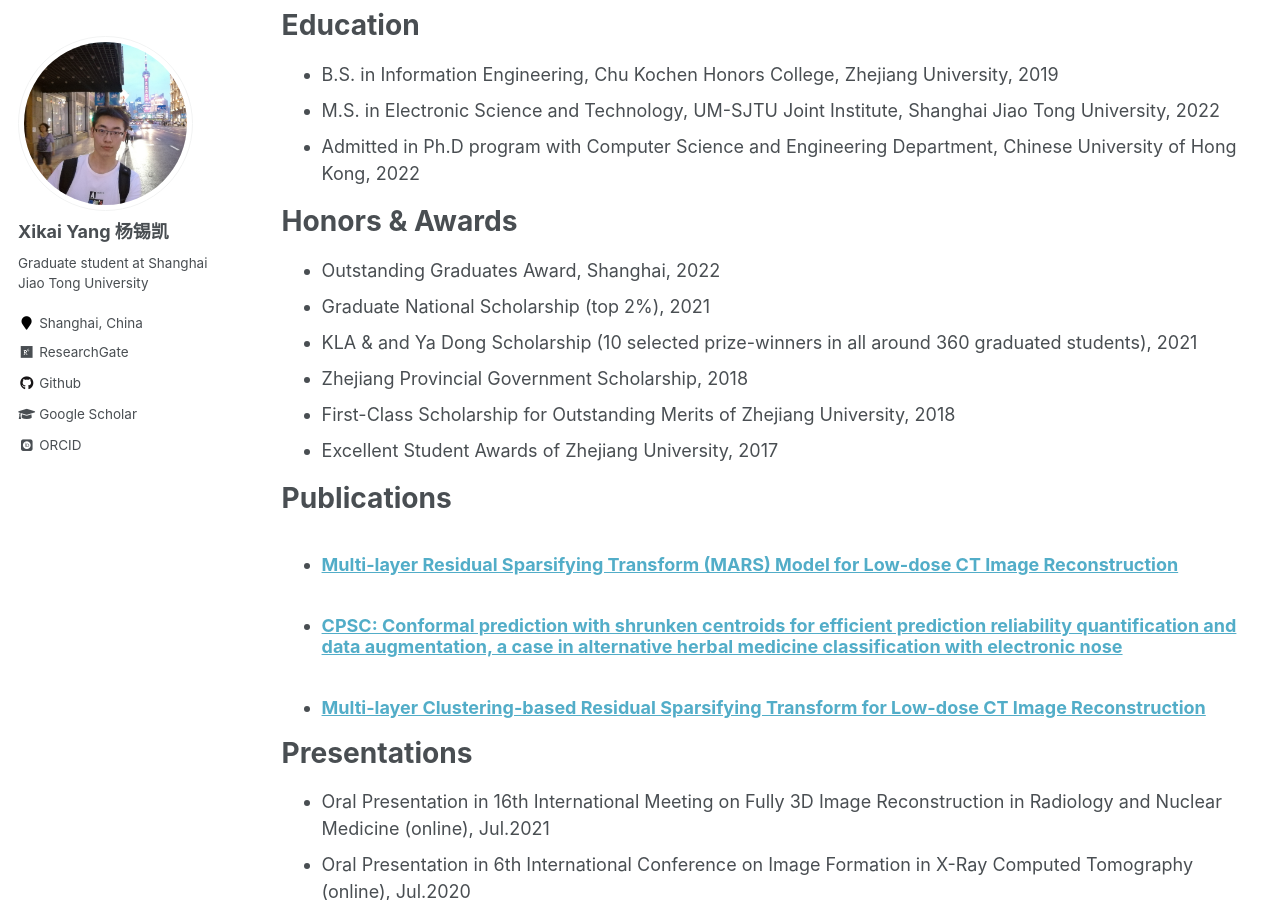
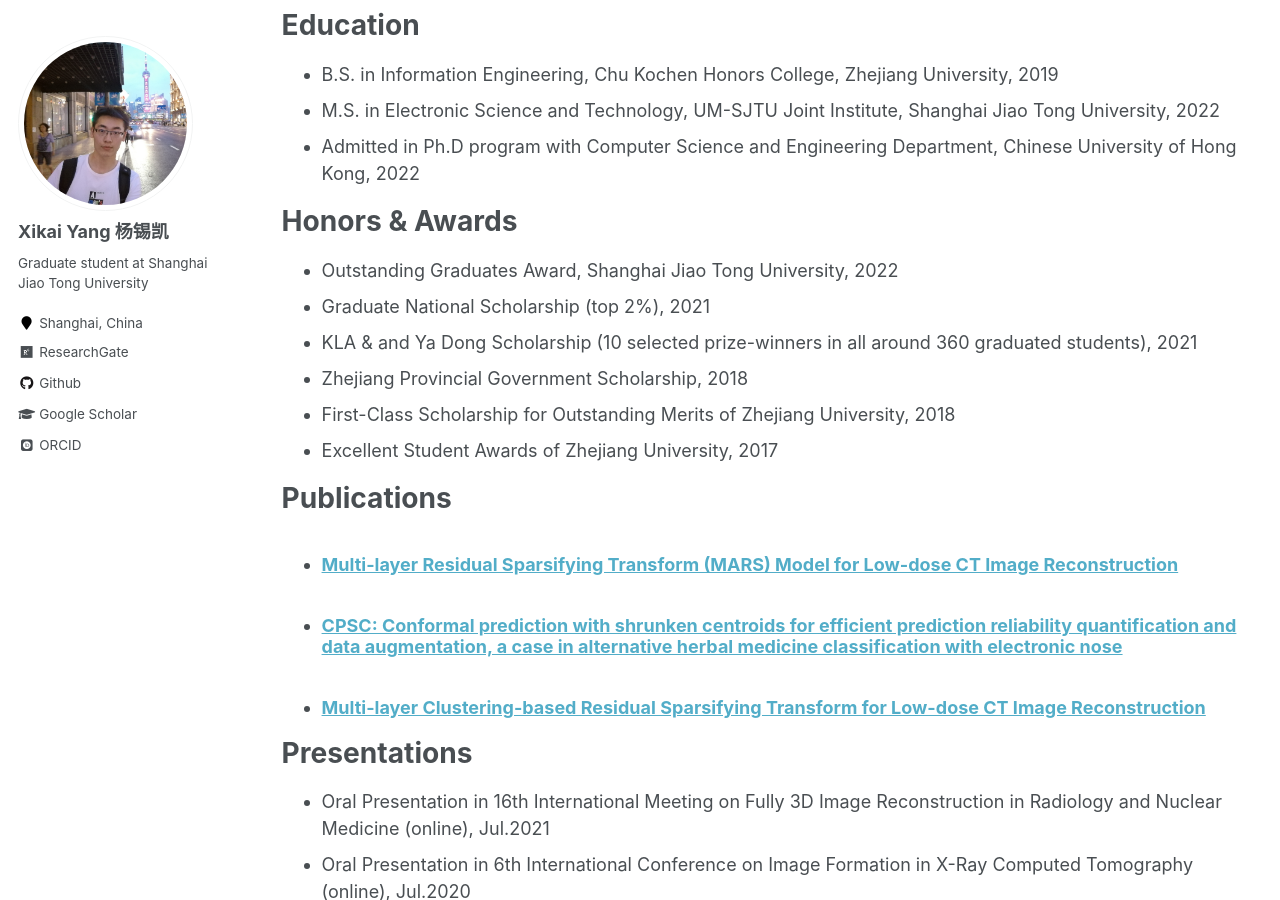
Before and after one commit to Xikai97/Xikai97.github.io, a Jekyll site: the page built from _pages/cv.md, in a window 1280 px wide and 900 px high, scrolled down 320 px. Built offline with Jekyll 4.4.1, drawn with Linux system fonts in a browser that asks for light colours; some web fonts are replaced.

Commit message:
Update cv.md

```diff
--- a/_pages/cv.md
+++ b/_pages/cv.md
@@ -23,7 +23,7 @@ Education
 
 Honors & Awards
 ======
-* Outstanding Graduates Award, Shanghai, 2022
+* Outstanding Graduates Award, Shanghai Jiao Tong University, 2022
 * Graduate National Scholarship (top 2%), 2021
 * KLA & and Ya Dong Scholarship (10 selected prize-winners in all around 360 graduated students), 2021
 * Zhejiang Provincial Government Scholarship, 2018
```
